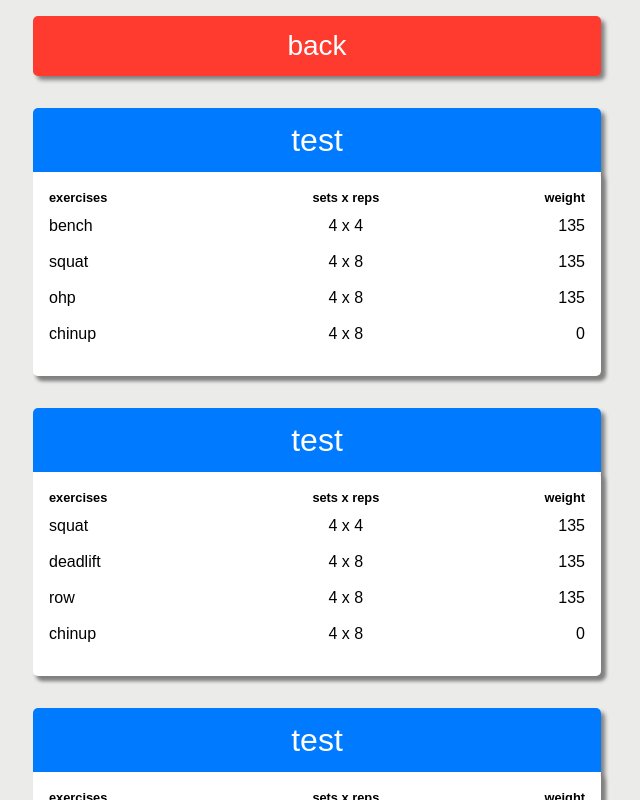
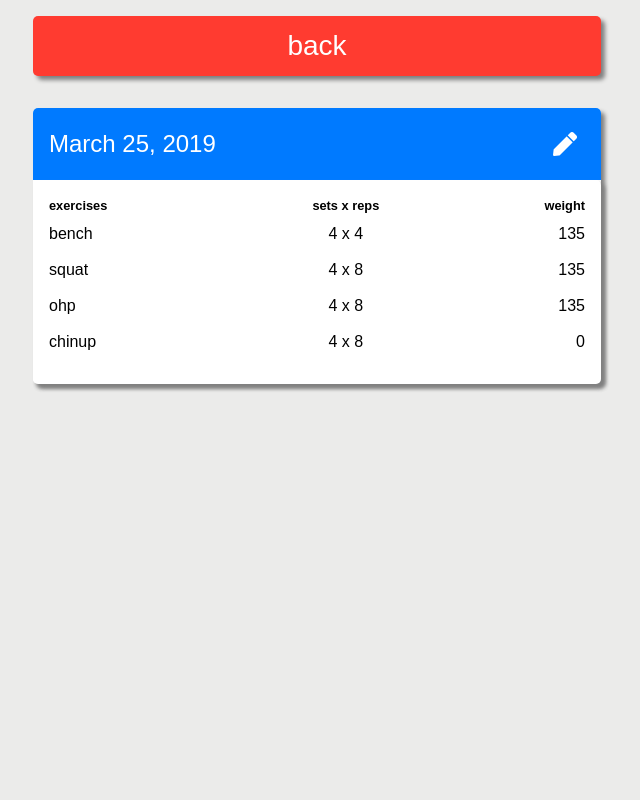
Before and after one commit to rcyork/workout, a React (Create React App) app: page /log in a window 1280 px wide. Shown: the top 800 px of the page, without its empty margins (323-963 px from the left). Built offline with nearby package versions, Linux system fonts and the light colour scheme.

Commit message:
add ability to edit existing workouts

```diff
--- a/package.json
+++ b/package.json
@@ -3,6 +3,7 @@
   "version": "0.1.0",
   "private": true,
   "dependencies": {
+    "moment": "^2.24.0",
     "react": "^16.8.5",
     "react-dom": "^16.8.5",
     "react-router-dom": "^5.0.0",
--- a/src/App.js
+++ b/src/App.js
@@ -17,6 +17,7 @@ function getIsCollectingData(workingWeights) {
 class App extends React.Component {
   state = {
     nextWorkout: WORKOUTS.find(workout => workout.id === "wad1"),
+    workoutToEdit: null,
     firstVisit: false,
     workingWeights: [
       { name: "deadlift", weight: 0 },
@@ -60,176 +61,6 @@ class App extends React.Component {
             weight: 0
           }
         ]
-      },
-      {
-        id: "wad2",
-        key: new Date("02-18-1993"),
-        exercises: [
-          {
-            name: "squat",
-            sets: 4,
-            reps: 4,
-            amrap: false,
-            weight: 135
-          },
-          {
-            name: "deadlift",
-            sets: 4,
-            reps: 8,
-            amrap: false,
-            weight: 135
-          },
-          {
-            name: "row",
-            sets: 4,
-            reps: 8,
-            amrap: false,
-            weight: 135
-          },
-          {
-            name: "chinup",
-            sets: 4,
-            reps: 8,
-            amrap: false,
-            weight: 0
-          }
-        ]
-      },
-      {
-        id: "wad2",
-        key: new Date("02-18-1993"),
-        exercises: [
-          {
-            name: "squat",
-            sets: 4,
-            reps: 4,
-            amrap: false,
-            weight: 135
-          },
-          {
-            name: "deadlift",
-            sets: 4,
-            reps: 8,
-            amrap: false,
-            weight: 135
-          },
-          {
-            name: "row",
-            sets: 4,
-            reps: 8,
-            amrap: false,
-            weight: 135
-          },
-          {
-            name: "chinup",
-            sets: 4,
-            reps: 8,
-            amrap: false,
-            weight: 0
-          }
-        ]
-      },
-      {
-        id: "wad2",
-        key: new Date("02-18-1993"),
-        exercises: [
-          {
-            name: "squat",
-            sets: 4,
-            reps: 4,
-            amrap: false,
-            weight: 135
-          },
-          {
-            name: "deadlift",
-            sets: 4,
-            reps: 8,
-            amrap: false,
-            weight: 135
-          },
-          {
-            name: "row",
-            sets: 4,
-            reps: 8,
-            amrap: false,
-            weight: 135
-          },
-          {
-            name: "chinup",
-            sets: 4,
-            reps: 8,
-            amrap: false,
-            weight: 0
-          }
-        ]
-      },
-      {
-        id: "wad2",
-        key: new Date("02-18-1993"),
-        exercises: [
-          {
-            name: "squat",
-            sets: 4,
-            reps: 4,
-            amrap: false,
-            weight: 135
-          },
-          {
-            name: "deadlift",
-            sets: 4,
-            reps: 8,
-            amrap: false,
-            weight: 135
-          },
-          {
-            name: "row",
-            sets: 4,
-            reps: 8,
-            amrap: false,
-            weight: 135
-          },
-          {
-            name: "chinup",
-            sets: 4,
-            reps: 8,
-            amrap: false,
-            weight: 0
-          }
-        ]
-      },
-      {
-        id: "wad2",
-        key: new Date("02-18-1993"),
-        exercises: [
-          {
-            name: "squat",
-            sets: 4,
-            reps: 4,
-            amrap: false,
-            weight: 135
-          },
-          {
-            name: "deadlift",
-            sets: 4,
-            reps: 8,
-            amrap: false,
-            weight: 135
-          },
-          {
-            name: "row",
-            sets: 4,
-            reps: 8,
-            amrap: false,
-            weight: 135
-          },
-          {
-            name: "chinup",
-            sets: 4,
-            reps: 8,
-            amrap: false,
-            weight: 0
-          }
-        ]
       }
     ]
   };
@@ -240,6 +71,26 @@ class App extends React.Component {
         log: [{ ...workout }, ...prevState.log]
       };
     });
+  };
+
+  editWorkout = workout => {
+    this.setState(prevState => {
+      return {
+        workoutToEdit: null,
+        log: prevState.log.map(entry => {
+          if (entry.key === workout.key) {
+            return { ...workout };
+          }
+          return {
+            ...entry
+          };
+        })
+      };
+    });
+  };
+
+  setWorkoutToEdit = id => {
+    this.setState({ workoutToEdit: id });
   };
 
   render() {
@@ -266,21 +117,35 @@ class App extends React.Component {
               <Route
                 exact
                 path="/active-workout"
-                render={() => (
-                  <ActiveWorkout
-                    workout={this.state.nextWorkout}
-                    modifier={modifier}
-                    weights={this.state.workingWeights}
-                    increment={this.increment}
-                    decrement={this.decrement}
-                    logWorkout={this.logWorkout}
-                  />
-                )}
+                render={() => {
+                  return (
+                    <ActiveWorkout
+                      workout={
+                        this.state.workoutToEdit
+                          ? this.state.log.find(
+                              item => item.key === this.state.workoutToEdit
+                            )
+                          : this.state.nextWorkout
+                      }
+                      modifier={modifier}
+                      weights={this.state.workingWeights}
+                      logWorkout={this.logWorkout}
+                      isEditingLogEntry={this.state.workoutToEdit}
+                      editWorkout={this.editWorkout}
+                    />
+                  );
+                }}
               />
               <Route
                 exact
                 path="/log"
-                render={() => <Log log={this.state.log} />}
+                render={() => (
+                  <Log
+                    log={this.state.log}
+                    editWorkout={this.editWorkout}
+                    setWorkoutToEdit={this.setWorkoutToEdit}
+                  />
+                )}
               />
             </Switch>
           </ScrollToTop>
--- a/src/components/ActiveWorkout/ActiveWorkout.js
+++ b/src/components/ActiveWorkout/ActiveWorkout.js
@@ -12,19 +12,35 @@ export const ActiveWorkout = ({
   increment,
   decrement,
   isCollectingData,
-  logWorkout
+  logWorkout,
+  isEditingLogEntry,
+  editWorkout
 }) => {
   return (
     <div className="activeWorkout">
-      <Button text="cancel" destination="/" type="cancel" />
+      <Button
+        text="cancel"
+        destination={isEditingLogEntry ? "/log" : "/"}
+        type="cancel"
+      />
       <Workout
+        purpose={isEditingLogEntry ? "edit" : null}
+        destination={isEditingLogEntry ? "/log" : "/"}
         modifier={modifier}
         workout={workout}
-        weights={weights}
+        weights={
+          isEditingLogEntry
+            ? workout.exercises.map(item => ({
+                name: item.name,
+                weight: item.weight
+              }))
+            : weights
+        }
         increment={increment}
         decrement={decrement}
         isCollectingData={isCollectingData}
         logWorkout={logWorkout}
+        editWorkout={editWorkout}
       />
     </div>
   );
--- a/src/components/Button/Button.js
+++ b/src/components/Button/Button.js
@@ -4,12 +4,19 @@ import { Link } from "react-router-dom";
 
 import "./Button.css";
 
-export const Button = ({ text, destination, type, logWorkout }) => {
+export const Button = ({
+  text,
+  destination,
+  type,
+  logWorkout,
+  purpose,
+  editWorkout
+}) => {
   return (
     <Link
       to={`${destination}`}
       className={`button ${type}`}
-      onClick={logWorkout}
+      onClick={purpose === "edit" ? editWorkout : logWorkout}
     >
       {text}
     </Link>
--- a/src/components/Log/Log.js
+++ b/src/components/Log/Log.js
@@ -5,7 +5,7 @@ import { Button } from "../Button/Button";
 
 import "./Log.css";
 
-export const Log = ({ log }) => {
+export const Log = ({ log, editWorkout, setWorkoutToEdit }) => {
   return (
     <div className="log">
       <Button text="back" type="cancel" destination="/" />
@@ -17,10 +17,12 @@ export const Log = ({ log }) => {
 
         return (
           <Snapshot
-            title="test"
+            setWorkoutToEdit={setWorkoutToEdit}
+            editWorkout={editWorkout}
             workout={workout}
             weights={weights}
             key={item.key}
+            isLogCard={true}
           />
         );
       })}
--- a/src/components/Snapshot/Snapshot.css
+++ b/src/components/Snapshot/Snapshot.css
@@ -5,11 +5,29 @@
 }
 
 .snapshot__title {
-  font-size: 2rem;
+  font-size: 1.5rem;
   text-align: center;
-  padding: 1rem 0;
+  padding: 1rem;
   background: var(--blue);
   width: 100%;
   border-radius: 5px 5px 0 0;
   color: white;
 }
+
+.isLogCard {
+  display: grid;
+  grid-template-columns: max-content max-content;
+  justify-content: space-between;
+  align-items: center;
+}
+
+.fa-pen {
+  padding: 0.5rem;
+  color: white;
+}
+
+.editLogEntry {
+  background: none;
+  cursor: pointer;
+  outline: none;
+}
--- a/src/components/Snapshot/Snapshot.js
+++ b/src/components/Snapshot/Snapshot.js
@@ -1,14 +1,43 @@
 import React from "react";
+
+import moment from "moment";
+
+import { Link } from "react-router-dom";
 
 import { Workout } from "../Workout/Workout";
 
 import "./Snapshot.css";
 
-export const Snapshot = ({ workout, weights, title }) => {
+export const Snapshot = ({
+  workout,
+  weights,
+  title,
+  isLogCard,
+  editWorkout,
+  setWorkoutToEdit
+}) => {
   return (
     <div className="snapshot">
-      <h2 className="snapshot__title">{title}</h2>
-      <Workout workout={workout} modifier="snapshot" weights={weights} />
+      <h2 className={`snapshot__title ${isLogCard ? "isLogCard" : ""} `}>
+        {title ? title : moment(workout.key).format("LL")}
+        {isLogCard ? (
+          <Link
+            className="editLogEntry"
+            to="/active-workout"
+            onClick={() => setWorkoutToEdit(workout.key)}
+          >
+            <span className="fas fa-pen" />
+          </Link>
+        ) : null}
+      </h2>
+      <Workout
+        workout={workout}
+        modifier="snapshot"
+        weights={weights}
+        editWorkout={editWorkout}
+        purpose={isLogCard ? "edit" : "log"}
+        destination={isLogCard ? "/active-workout" : "/"}
+      />
     </div>
   );
 };
--- a/src/components/Workout/Workout.js
+++ b/src/components/Workout/Workout.js
@@ -49,7 +49,15 @@ export class Workout extends React.Component {
   };
 
   render() {
-    const { workout, weights, modifier, logWorkout } = this.props;
+    const {
+      workout,
+      weights,
+      modifier,
+      logWorkout,
+      editWorkout,
+      purpose,
+      destination
+    } = this.props;
 
     const { increment, decrement } = this;
     const formattedWorkout = workout.exercises.map(exercise => {
@@ -171,9 +179,27 @@ export class Workout extends React.Component {
         </div>
         {modifier === "snapshot" ? null : (
           <Button
-            text="complete workout"
-            destination="/"
+            purpose={purpose}
+            text={purpose === "edit" ? "save" : "complete workout"}
+            destination={destination}
             type="confirm"
+            editWorkout={() => {
+              editWorkout({
+                ...workout,
+                exercises: workout.exercises.map(item => {
+                  return {
+                    ...item,
+                    weight: this.state.thisWorkoutsWeights.find(
+                      entry => entry.name === item.name
+                    ).weight
+                      ? this.state.thisWorkoutsWeights.find(
+                          entry => entry.name === item.name
+                        ).weight
+                      : item.weight
+                  };
+                })
+              });
+            }}
             logWorkout={() => {
               logWorkout({
                 id: workout.id,
```
Also changed, not shown: 1 other file (tests, documents, lock files or other folders).
